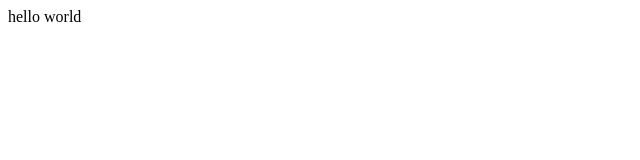
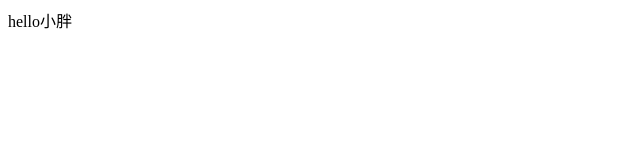
Before and after one commit to aohuayun/eclipseGit, a plain HTML site: page WebContent/index.html in a window 1280 px wide. Shown: the full height of the page, 0-640 px from the left. Drawn offline with Linux system fonts and the light colour scheme.

Commit message:
Update index.html
aa

```diff
--- a/WebContent/index.html
+++ b/WebContent/index.html
@@ -5,6 +5,6 @@
 <title>Insert title here</title>
 </head>
 <body>
-	hello world
+	hello小胖
 </body>
 </html>
```
